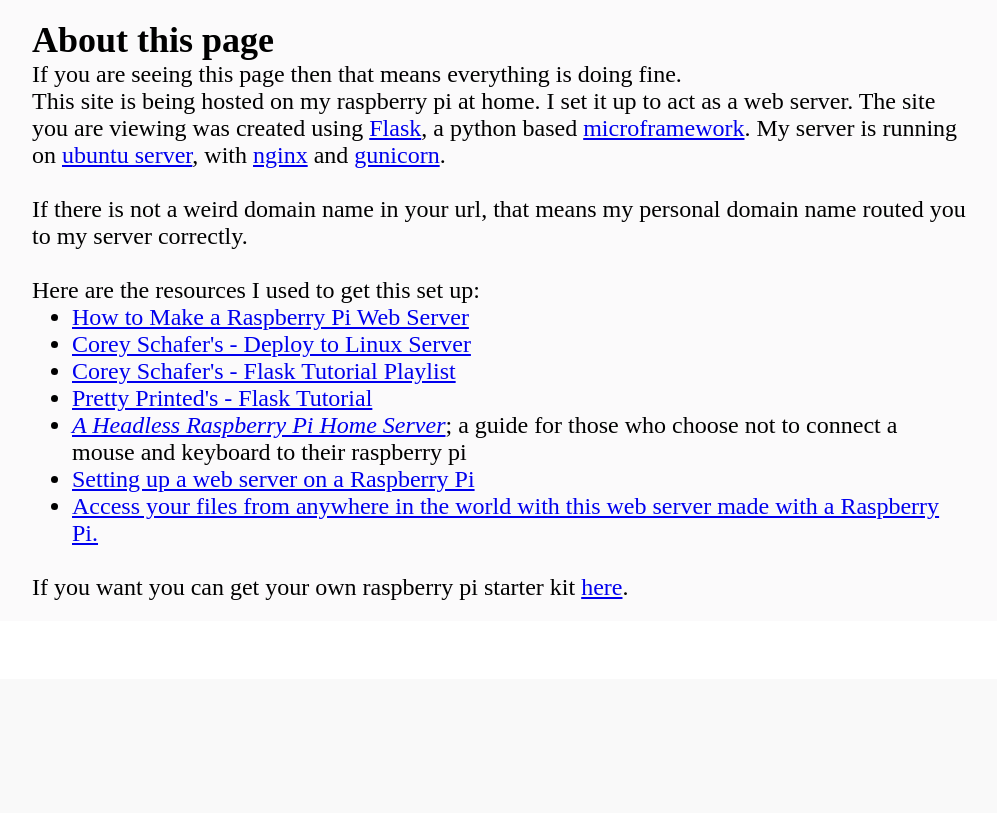
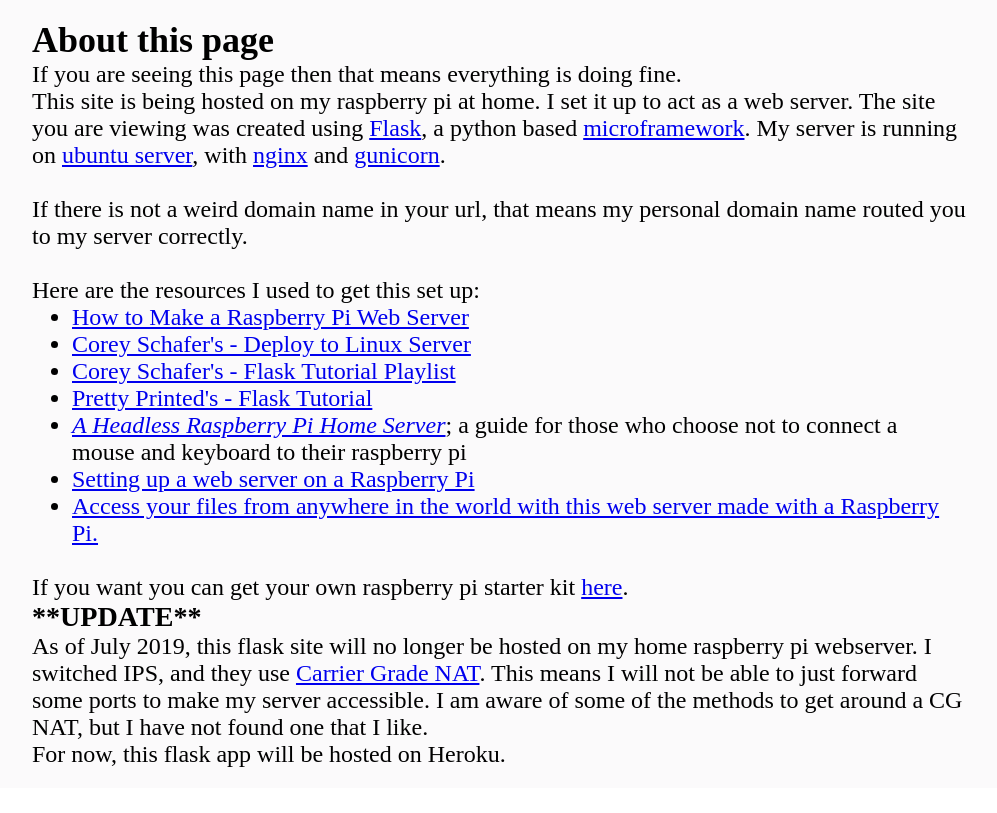
Before and after one commit to ecampo12/flask-site-ck2, a Flask app: page /about in a window 1280 px wide. Shown: the part 121-934 px from the top of the page, without its empty margins (141-1138 px from the left). Before the commit the page ends 721 px from the top, so only its background shows below. Run offline with Flask 2, Linux system fonts and the light colour scheme; some libraries are stand-ins or nearby versions.

Commit message:
Add files via upload
updated ck2_about

```diff
--- a/templates/ck2_about.html
+++ b/templates/ck2_about.html
@@ -34,4 +34,10 @@
 </ul><br>
 <p>If you want you can get your own raspberry pi starter kit
   <a href="https://www.amazon.com/CanaKit-Raspberry-Starter-Premium-Black/dp/B07BCC8PK7/ref=sr_1_1_sspa?keywords=raspberry+pi+canakit&qid=1557731659&s=gateway&sr=8-1-spons&psc=1&smid=A30ZYR2W3VAJ0A" target="_blank">here</a>.</p>
+
+  <h3>**UPDATE**</h3>
+  <p>As of July 2019, this flask site will no longer be hosted on my home raspberry pi webserver. I switched IPS, and they use <a href="https://en.wikipedia.org/wiki/Carrier-grade_NAT">Carrier Grade NAT</a>.
+  This means I will not be able to just forward some ports to make my server accessible. I am aware of some of the methods to get around a CG NAT,
+  but I have not found one that I like. </p>
+  <p>For now, this flask app will be hosted on Heroku.</p>
 {% endblock content %}
```
